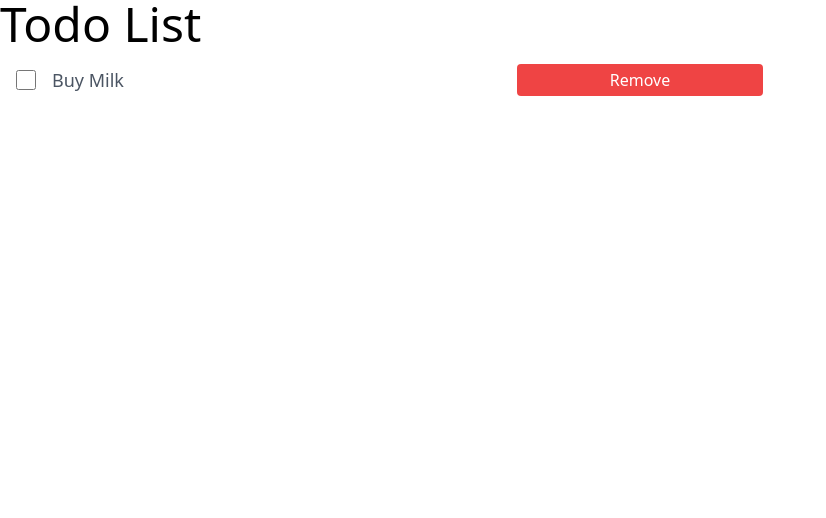
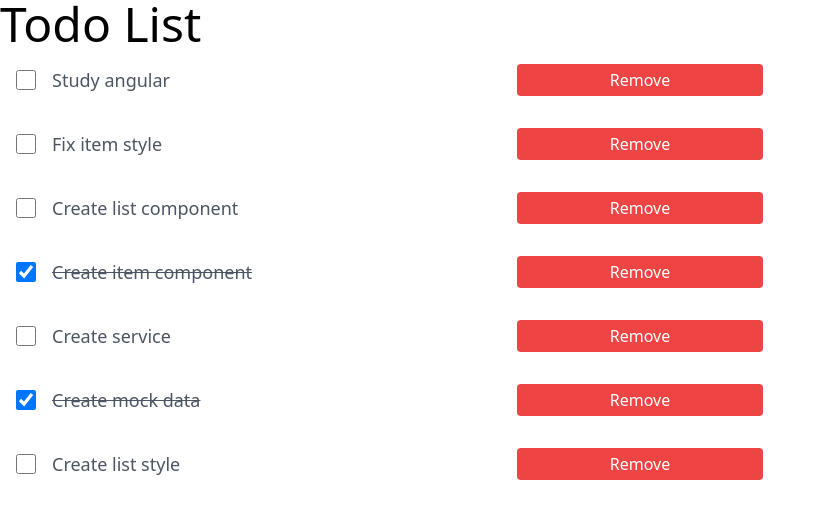
Before and after one commit to r0zh/todo-list, an Angular app: page / in a window 1280 px wide. Shown: the top 518 px of the page, without its empty margins (0-826 px from the left). Built offline with nearby package versions, Linux system fonts and the light colour scheme.

Commit message:
add todo item list component

```diff
--- a/src/app/app.component.html
+++ b/src/app/app.component.html
@@ -1,2 +1,2 @@
 <h1 class="text-5xl">Todo List</h1>
-<app-todo-item></app-todo-item>
+<app-todo-item-list></app-todo-item-list>
--- a/src/app/app.module.ts
+++ b/src/app/app.module.ts
@@ -4,11 +4,13 @@ import { BrowserModule } from '@angular/platform-browser';
 import { AppRoutingModule } from './app-routing.module';
 import { AppComponent } from './app.component';
 import { TodoItemComponent } from './todo-item/todo-item.component';
+import { TodoItemListComponent } from './todo-item-list/todo-item-list.component';
 
 @NgModule({
   declarations: [
     AppComponent,
-    TodoItemComponent
+    TodoItemComponent,
+    TodoItemListComponent
   ],
   imports: [
     BrowserModule,
--- /dev/null
+++ b/src/app/todo-item-list/todo-item-list.component.html
@@ -0,0 +1,5 @@
+<div>
+  <div *ngFor="let item of items">
+    <app-todo-item [item]="item"></app-todo-item>
+  </div>
+</div>
--- /dev/null
+++ b/src/app/todo-item-list/todo-item-list.component.ts
@@ -0,0 +1,21 @@
+import { Component } from '@angular/core';
+import { Item } from '../item';
+import { ITEMS } from '../mock-items';
+
+@Component({
+  selector: 'app-todo-item-list',
+  templateUrl: './todo-item-list.component.html',
+  styleUrls: ['./todo-item-list.component.css'],
+})
+export class TodoItemListComponent {
+  // get items from local storage
+  items = ITEMS;
+
+  ngOnInit(): void {
+    this.items = this.getItems();
+  }
+
+  getItems(): Item[] {
+    return ITEMS;
+  }
+}
--- a/src/app/todo-item/todo-item.component.ts
+++ b/src/app/todo-item/todo-item.component.ts
@@ -1,4 +1,4 @@
-import { Component } from '@angular/core';
+import { Component, Input } from '@angular/core';
 import { Item } from '../item';
 
 @Component({
@@ -7,13 +7,11 @@ import { Item } from '../item';
   styleUrls: ['./todo-item.component.css'],
 })
 export class TodoItemComponent {
-  item: Item = {
-    id: 1,
-    name: 'Buy Milk',
-    status: false,
-  };
+  @Input() item?: Item;
 
   changeStatus() {
-    this.item.status = !this.item.status;
+    if (this.item) {
+      this.item.status = !this.item.status;
+    }
   }
 }
```
Also changed, not shown: src/app/todo-item-list/todo-item-list.component.css (added), 1 other file (tests, documents, lock files or other folders).
